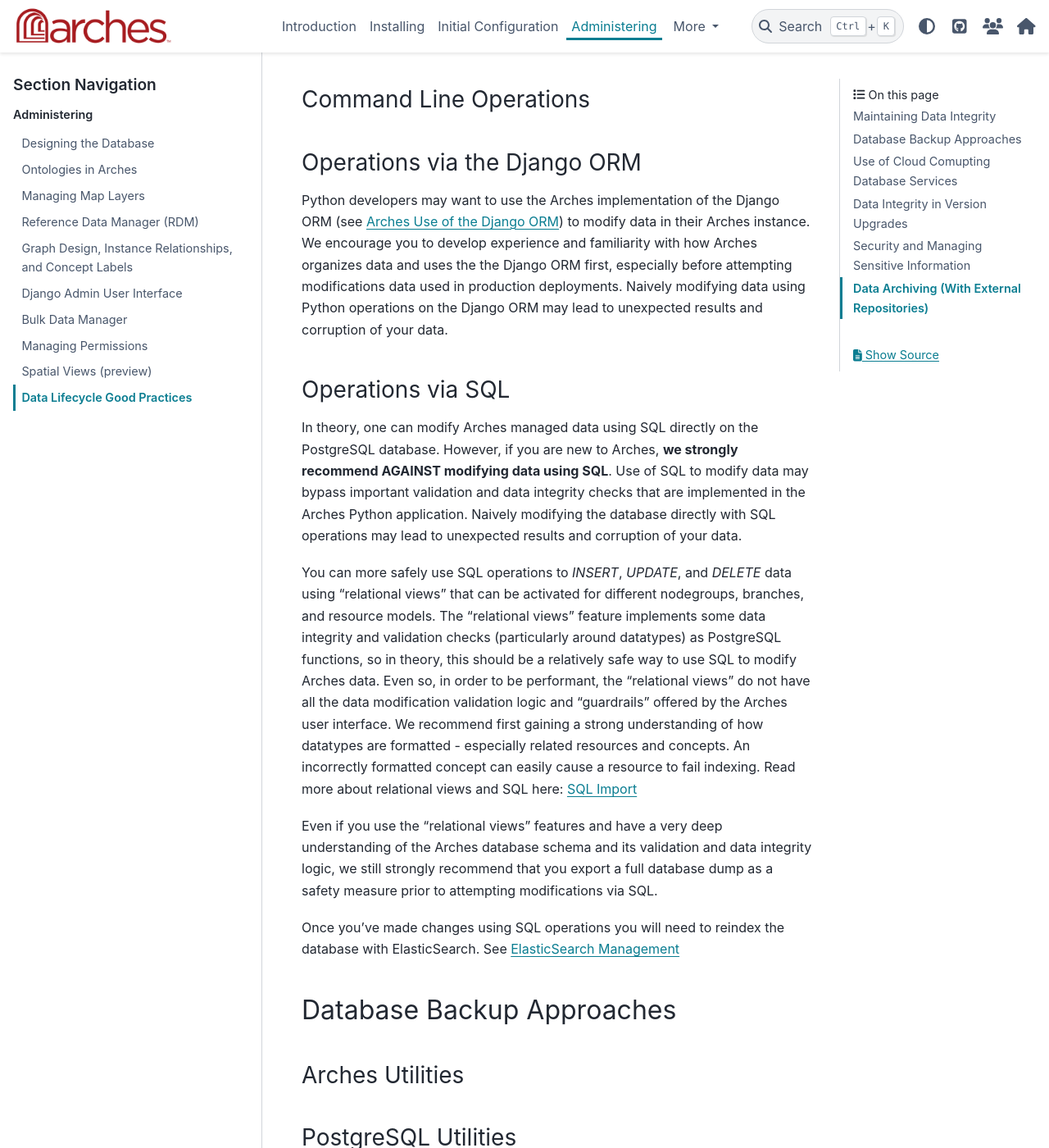
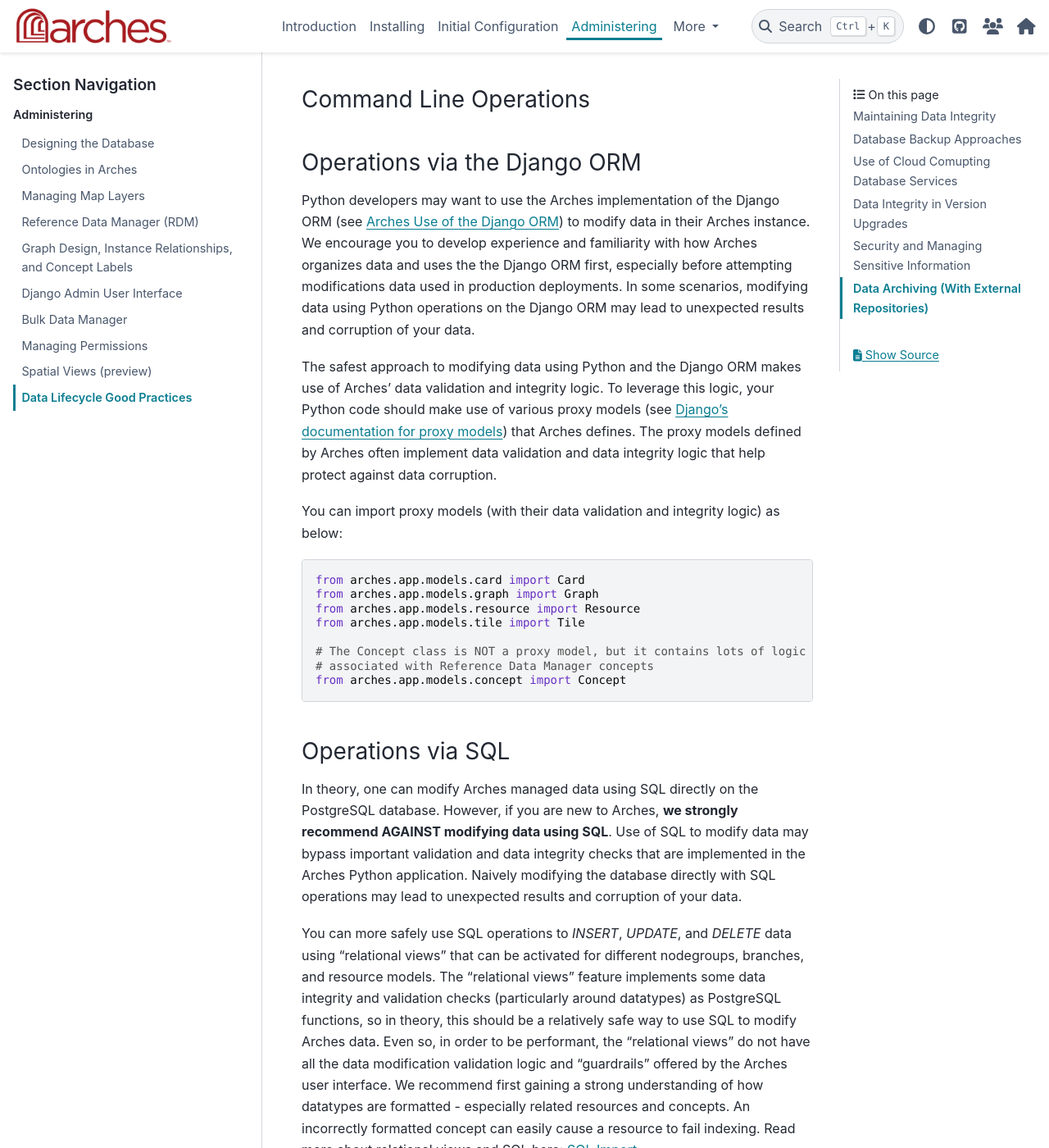
Before and after one commit to archesproject/arches-docs, a Sphinx documentation site: the page built from docs/administering/data-life-cycle.rst, in a window 1280 px wide and 1400 px high, scrolled down 774 px. Shown: the whole window at 82% size. Built offline with Sphinx 7.4.7 and the PyData theme 0.15.4, drawn with Linux system fonts in a browser that asks for light colours; some of the changed text lies outside the part shown.

Commit message:
Added PostgreSQL database dump command

```diff
--- a/docs/administering/data-life-cycle.rst
+++ b/docs/administering/data-life-cycle.rst
@@ -31,7 +31,24 @@
 Operations via the Django ORM
 -----------------------------
 
-Python developers may want to use the Arches implementation of the Django ORM (see :ref:`Arches Use of the Django ORM`) to modify data in their Arches instance. We encourage you to develop experience and familiarity with how Arches organizes data and uses the the Django ORM first, especially before attempting modifications data used in production deployments. Naively modifying data using Python operations on the Django ORM may lead to unexpected results and corruption of your data.
+Python developers may want to use the Arches implementation of the Django ORM (see :ref:`Arches Use of the Django ORM`) to modify data in their Arches instance. We encourage you to develop experience and familiarity with how Arches organizes data and uses the the Django ORM first, especially before attempting modifications data used in production deployments. In some scenarios, modifying data using Python operations on the Django ORM may lead to unexpected results and corruption of your data.
+
+The safest approach to modifying data using Python and the Django ORM makes use of Arches' data validation and integrity logic. To leverage this logic, your Python code should make use of various proxy models (see `Django's documentation for proxy models <https://docs.djangoproject.com/en/stable/topics/db/models/#proxy-models>`_) that Arches defines. The proxy models defined by Arches often implement data validation and data integrity logic that help protect against data corruption.
+
+You can import proxy models (with their data validation and integrity logic) as below:
+
+.. code-block:: python
+
+    from arches.app.models.card import Card
+    from arches.app.models.graph import Graph
+    from arches.app.models.resource import Resource
+    from arches.app.models.tile import Tile
+
+    # The Concept class is NOT a proxy model, but it contains lots of logic
+    # associated with Reference Data Manager concepts
+    from arches.app.models.concept import Concept
+
+
 
 
 Operations via SQL
@@ -56,6 +73,20 @@
 
 PostgreSQL Utilities
 --------------------
+
+PostgreSQL has powerful utilities (see `Backup and Restore <https://www.postgresql.org/docs/14/backup.html>`_) to quickly export and restore databases. One can use these utilities to dump and restore Arches databases. Assuming you have an Arches project named "my_project" (and that Arches project has a database with the same name, as is the default), you can export the entire database as below:
+
+.. code-block:: bash
+
+    # Export your Arches project ('my_project') to PostgreSQL
+    # binary export file called 'my_project.dump'
+    pg_dump -U postgres -h localhost -F c -b my_project > 'my_project.dump'
+
+
+You'll need to modify the command above if your PostgreSQL database is on a different host, uses a different port, or if your Arches database has a different database name. Please review PostgreSQL documentation to understand the different backup and restore options and arguments available for use.
+
+
+
 
 
 Use of Cloud Comupting Database Services
```
